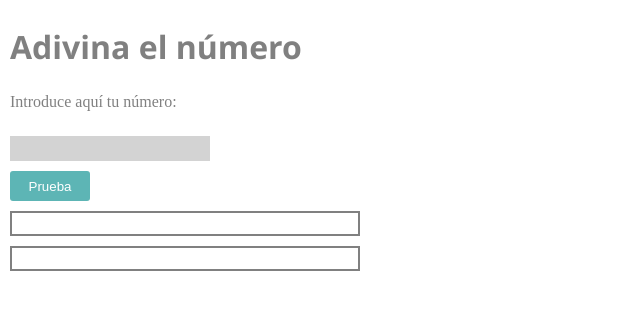
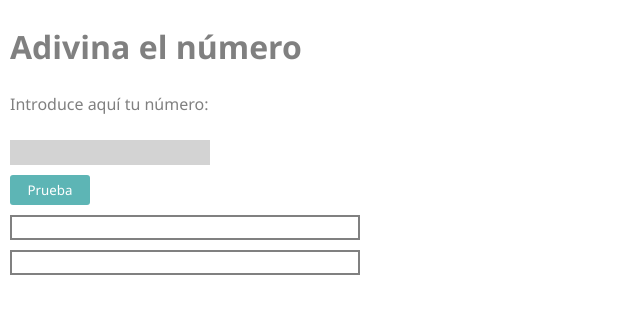
Before and after one commit to Adalab/modulo-2-evaluacion-intermedia-MarianaLobo, a plain HTML site: page index.html in a window 1280 px wide. Shown: the full height of the page, 0-640 px from the left. Drawn offline with Linux system fonts and the light colour scheme.

Commit message:
add fonts

```diff
--- a/css/main.css
+++ b/css/main.css
@@ -13,6 +13,7 @@
 .directions {
     margin: 25px 0 0 10px;
     color: grey;
+    font-family: 'Segoe UI', Tahoma, Geneva, Verdana, sans-serif;
 }
 .box {
     margin: 25px 0 0 10px;
@@ -36,6 +37,7 @@
     height: 30px;
     border-radius: 3px;
     color: white;
+    font-family: 'Segoe UI', Tahoma, Geneva, Verdana, sans-serif;
 }
 
 .text {
@@ -46,4 +48,5 @@
     border: 2px solid grey;
     margin-top: 10px;
     padding-left: 6px;
+    font-family: 'Segoe UI', Tahoma, Geneva, Verdana, sans-serif;
 }
```
